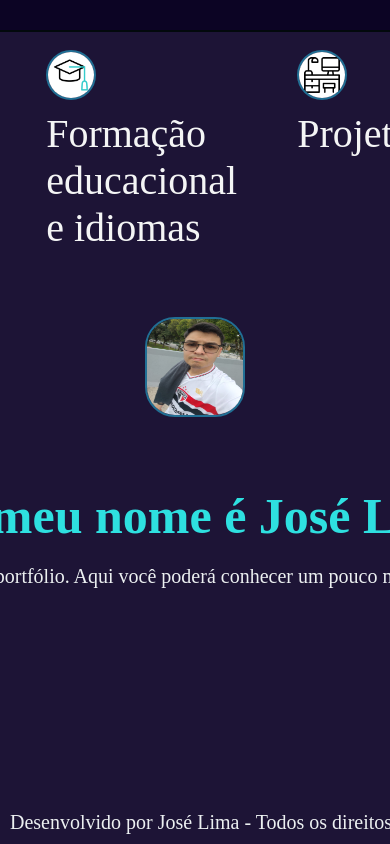
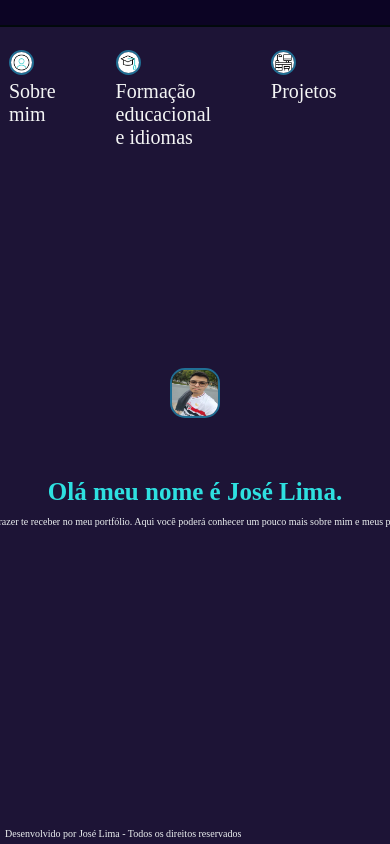
Before and after one commit to Joe-lima18/portifolioTrabalho, a plain HTML site: page index.html in a window 390 px wide. Shown: the top 844 px of the page. Drawn offline with Linux system fonts and the light colour scheme.

Commit message:
primeiro commit

```diff
--- a/style.css
+++ b/style.css
@@ -35,15 +35,15 @@
 li {
     margin: 20px;
     padding: 10px;
-    font-size: 40px;
+    font-size: 20px;
     color: #ecf0f1;
     list-style-type: none;
 }
 
 /*estilo dos icones*/
 .icones {
-    width: 50px;
-    height: 50px;
+    width: 25px;
+    height: 25px;
     border-radius: 50%;
     border: 2px solid rgb(33, 111, 148);
 }
@@ -64,26 +64,26 @@
 
 
 .container h1 {
-    font-size: 100px;
+    font-size: 50px;
     color: rgb(46, 224, 224);
     text-align: center;
     margin-top: 50px;
 }
 
 .container h2 {
-    font-size: 100px;
+    font-size: 50px;
     color: rgb(33, 111, 148);
     text-align: center;
 }
 
 .container h3 {
-    font-size: 80px;
+    font-size: 40px;
     color: rgb(33, 111, 148);
     text-align: center;
 }
 
 .container p {
-    font-size: 50px;
+    font-size: 20px;
     color: #ecf0f1;
     text-align: center;
     max-width: 2000px;
@@ -91,8 +91,8 @@
 
 /*tamanho da foto*/
 .foto {
-    width: 400px;
-    height: 400px;
+    width: 200px;
+    height: 200px;
     border-radius: 30%;
     border: 2px solid rgb(33, 111, 148);
 
@@ -117,11 +117,11 @@
     border-radius: 10%;
     background-color: rgba(172, 155, 216, 0.1);
     color: #ecf0f1;
-    gap: 20px;
+    gap: 10px;
 }
 
 label {
-    font-size: 30px;
+    font-size: 15px;
     color: #ecf0f1;
 }
 
@@ -130,13 +130,13 @@
     flex-direction: column;
     align-items: center;
     justify-content: center;
-    gap: 20px;
+    gap: 10px;
 }
 
 input, textarea {
     width: 400px;
-    padding: 10px;
-    font-size: 20px;
+    padding: 5px;
+    font-size: 10px;
     border-radius: 5px;
     border: 2px solid rgb(33, 111, 148);
     background-color: rgba(17, 12, 29, 0.1);
@@ -144,9 +144,9 @@
 }
 
 button {
-    width: 200px;
-    padding: 10px;
-    font-size: 30px;
+    width: 100px;
+    padding: 5px;
+    font-size: 15px;
     border-radius: 5px;
     border: 2px solid rgb(33, 111, 148);
     background-color: rgba(17, 12, 29, 0.1);
@@ -167,27 +167,33 @@
     background-color: #f1f1f100;
     color: #ecf0f1;
     text-align: center;
-    padding: 20px;
-    font-size: 30px;
+    padding: 14px;
+    font-size: 14px;
     bottom: 0;
 }
 
 /*para telas menores*/
 @media screen and (max-width: 768px) {
+
+    body {
+       display: flex;
+       flex-direction: column;
+    }
+
     nav {
       flex-direction: column;
     }
 
     .container {
-      padding: 10px;
+      padding: 5px;
     }
 
     .container h1 {
-      font-size: 50px;
+      font-size: 25px;
     }
 
     .container h2 {
-      font-size: 40px;
+      font-size: 20px;
     }
 
     .container h3 {
@@ -195,12 +201,12 @@
     }
 
     .container p {
-      font-size: 20px;
+      font-size: 10px;
     }
 
     .foto {
-      width: 100px;
-      height: 100px;
+      width: 50px;
+      height: 50px;
     }
 
     input, textarea {
@@ -211,7 +217,7 @@
       width: 100%;
     }
     .footer {
-      font-size: 20px;
-      padding: 10px;
+      font-size: 10px;
+      padding: 5px;
     }
 }
```
